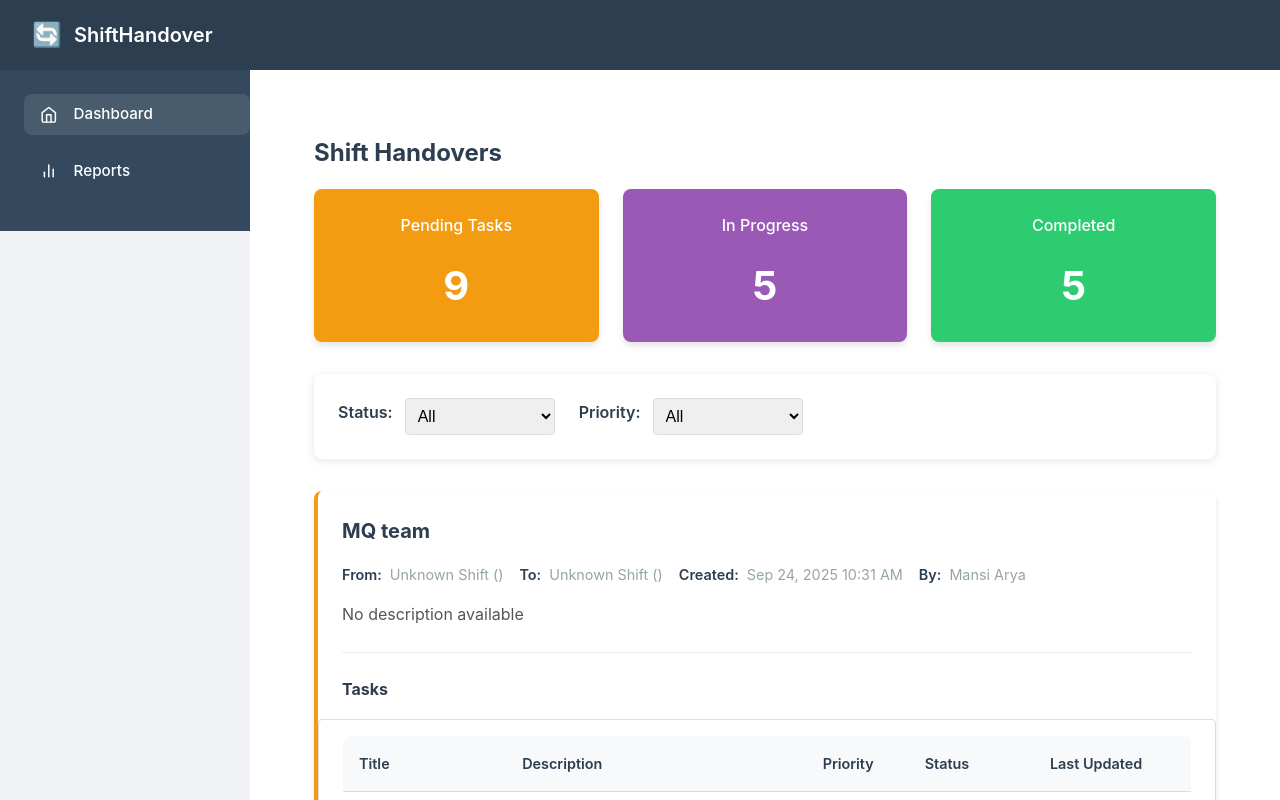
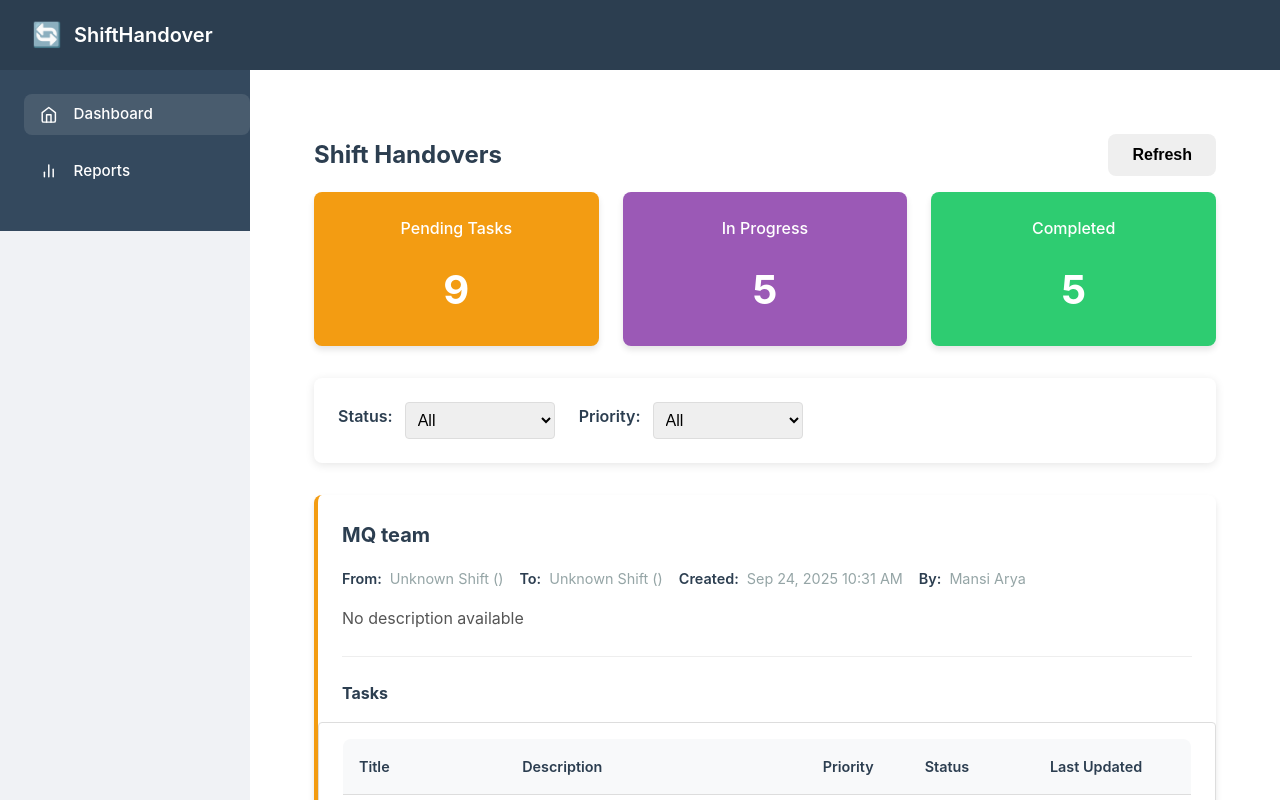
Before and after one commit to Aryan140802/shiftHandover-1, a React (Create React App) app: page / in a window 1280 px wide. Shown: the top 800 px of the page. Built offline with nearby package versions, Linux system fonts and the light colour scheme.

Commit message:
Update HandoverList.js

```diff
--- a/src/components/Handovers/HandoverList.js
+++ b/src/components/Handovers/HandoverList.js
@@ -1,12 +1,43 @@
-import React, { useState } from 'react';
+import React, { useState, useEffect } from 'react';
 import { useNavigate } from 'react-router-dom';
 import HandoverItem from './HandoverItem';
+import { getHandovers } from './api'; // Import the API function
 import './HandoverList.css';
 
 const HandoverList = ({ handovers = [], onHandoversUpdate }) => {
   const navigate = useNavigate();
   const [statusFilter, setStatusFilter] = useState('all');
   const [priorityFilter, setPriorityFilter] = useState('all');
+  const [loading, setLoading] = useState(false);
+  const [error, setError] = useState(null);
+
+  // Fetch handovers when component mounts
+  useEffect(() => {
+    fetchHandovers();
+  }, []);
+
+  const fetchHandovers = async () => {
+    // If handovers are provided via props, don't fetch
+    if (handovers.length > 0) return;
+
+    setLoading(true);
+    setError(null);
+
+    try {
+      const response = await getHandovers();
+
+      // Assuming the API response has a data property containing handovers
+      // You might need to adjust this based on your actual API response structure
+      if (response.data && typeof onHandoversUpdate === 'function') {
+        onHandoversUpdate(response.data);
+      }
+    } catch (err) {
+      setError('Failed to fetch handovers. Please try again.');
+      console.error('Error fetching handovers:', err);
+    } finally {
+      setLoading(false);
+    }
+  };
 
   // Calculate task statistics
   const taskStats = {
@@ -52,8 +83,20 @@ const HandoverList = ({ handovers = [], onHandoversUpdate }) => {
     <div className="handover-container">
       <div className="handover-header">
         <h2>Shift Handovers</h2>
+        <button
+          onClick={fetchHandovers}
+          disabled={loading}
+          className="refresh-btn"
+        >
+          {loading ? 'Refreshing...' : 'Refresh'}
+        </button>
+      </div>
 
+      {error && (
+        <div className="error-message">
+          {error}
         </div>
+      )}
 
       <div className="task-statistics">
         <div className="stat-card pending">
@@ -98,6 +141,11 @@ const HandoverList = ({ handovers = [], onHandoversUpdate }) => {
         </div>
       </div>
 
+      {loading && handovers.length === 0 ? (
+        <div className="loading-message">
+          <p>Loading handovers...</p>
+        </div>
+      ) : (
         <div className="handover-list">
           {filteredHandovers.length > 0 ? (
             filteredHandovers.map((handover) => (
@@ -116,6 +164,7 @@ const HandoverList = ({ handovers = [], onHandoversUpdate }) => {
             </div>
           )}
         </div>
+      )}
     </div>
   );
 };
```
Lines whose indentation alone changed are shown as unchanged.
